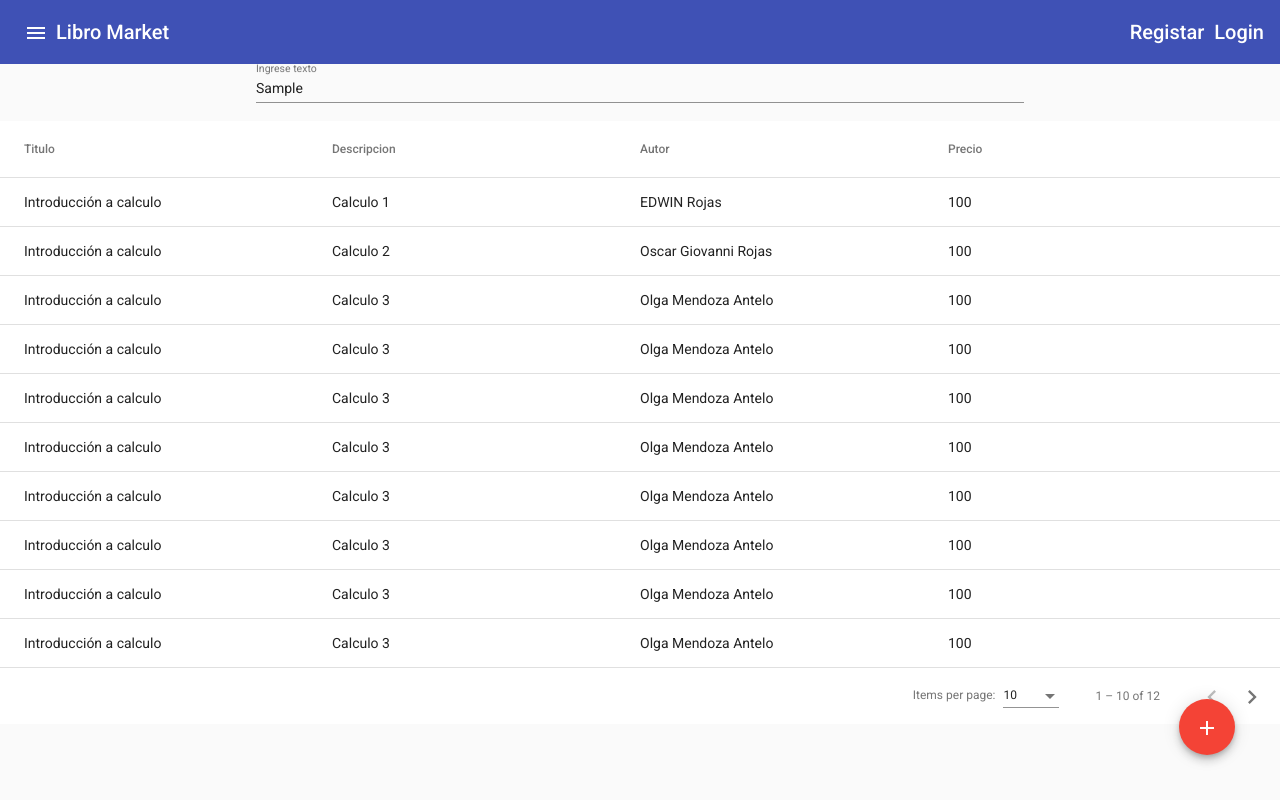
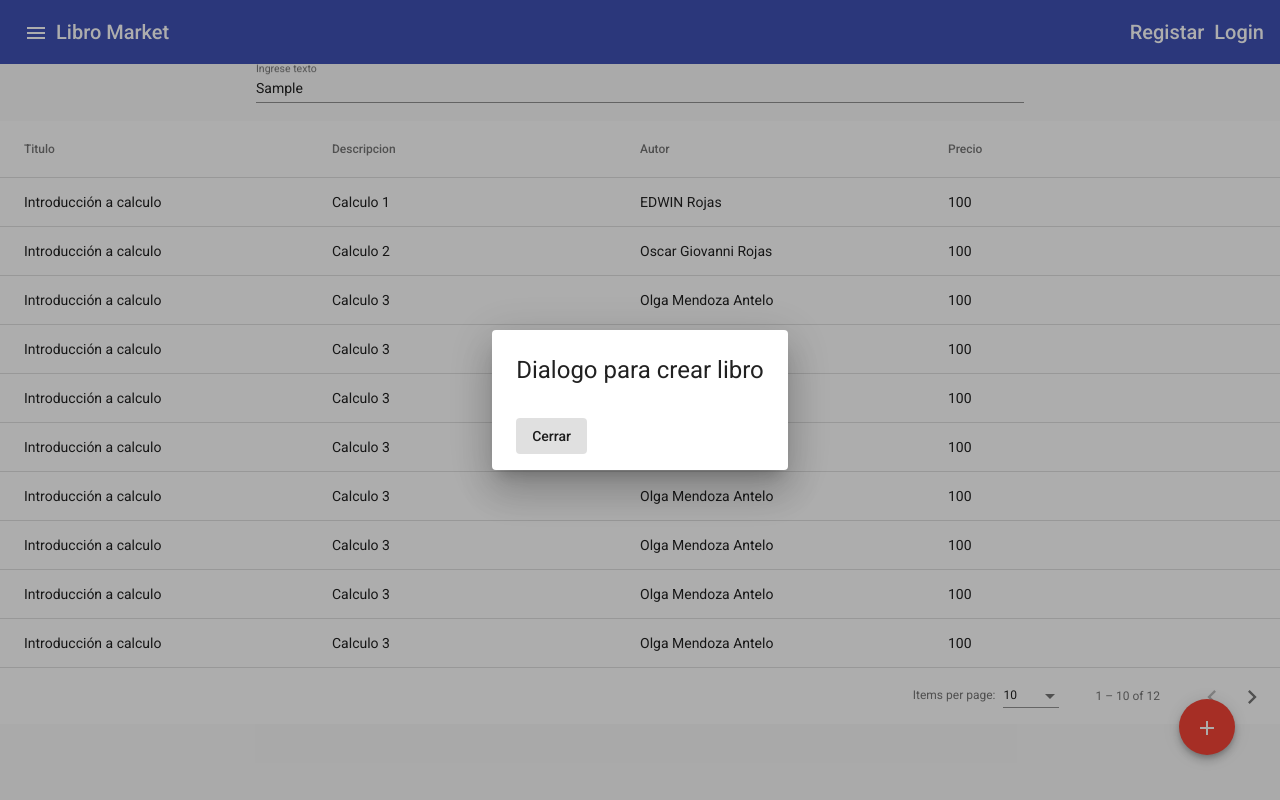
Before and after one commit to frodorix/Microservices, an Angular app in the folder Angular/my-web-app/: page /books in a window 1280 px wide. Both pictures are taken after typing "Sample" into the empty fields and a click on the button "add". Built offline with nearby package versions, Linux system fonts and the light colour scheme.

Commit message:
Create Material Dialog

```diff
--- /dev/null
+++ b/Angular/my-web-app/src/app/books/book-nuevo/book-nuevo.component.html
@@ -0,0 +1,4 @@
+<h1>Dialogo para crear libro</h1>
+<mat-dialog-actions>
+  <button mat-button [mat-dialog-close]="true">Cerrar</button>
+</mat-dialog-actions>
--- /dev/null
+++ b/Angular/my-web-app/src/app/books/book-nuevo/book-nuevo.component.ts
@@ -0,0 +1,15 @@
+import { Component, OnInit } from '@angular/core';
+
+@Component({
+  selector: 'app-book-nuevo',
+  templateUrl: './book-nuevo.component.html',
+  styleUrls: ['./book-nuevo.component.css']
+})
+export class BookNuevoComponent implements OnInit {
+
+  constructor() { }
+
+  ngOnInit(): void {
+  }
+
+}
--- a/Angular/my-web-app/src/app/books/books.component.html
+++ b/Angular/my-web-app/src/app/books/books.component.html
@@ -35,6 +35,6 @@
 
 </mat-paginator>
 
-<button mat-fab id="boton-agregar" color="warn">
+<button mat-fab id="boton-agregar" color="warn" (click)="abrirDialogo()">
   <mat-icon>add</mat-icon>
 </button>
--- a/Angular/my-web-app/src/app/books/books.component.ts
+++ b/Angular/my-web-app/src/app/books/books.component.ts
@@ -4,6 +4,8 @@
 import { MatTableDataSource } from '@angular/material/table';
 import { MatSort } from '@angular/material/sort';
 import { MatPaginator } from '@angular/material/paginator';
+import { MatDialog } from '@angular/material/dialog';
+import { BookNuevoComponent } from './book-nuevo/book-nuevo.component';
 
 @Component({
   selector: 'app-books',
@@ -18,11 +20,11 @@
   ordenamiento!: MatSort;
   @ViewChild(MatPaginator) paginacion!: MatPaginator;
 
-  constructor(private booksService: BooksService) {}
+  constructor(private booksService: BooksService, private dialog: MatDialog) {}
 
   ngAfterViewInit(): void {
     this.dataSource.sort = this.ordenamiento;
-    this.dataSource.paginator=this.paginacion;
+    this.dataSource.paginator = this.paginacion;
   }
 
   ngOnInit(): void {
@@ -32,4 +34,8 @@
   filtrar(filtro: any) {
     this.dataSource.filter = filtro.value;
   }
+
+  abrirDialogo() {
+    this.dialog.open(BookNuevoComponent);
+  }
 }
--- a/Angular/my-web-app/src/app/material/material.module.ts
+++ b/Angular/my-web-app/src/app/material/material.module.ts
@@ -11,6 +11,7 @@
 import {MatTableModule} from '@angular/material/table';
 import {MatSortModule} from '@angular/material/sort';
 import { MatPaginatorModule } from '@angular/material/paginator';
+import {MatDialogModule} from '@angular/material/dialog';
 
 @NgModule({
   declarations: [],
@@ -27,6 +28,7 @@
     MatTableModule,
     MatSortModule,
     MatPaginatorModule,
+    MatDialogModule,
   ],
   exports:[
     MatButtonModule,
@@ -40,6 +42,7 @@
     MatTableModule,
     MatSortModule,
     MatPaginatorModule,
+    MatDialogModule,
   ]
 })
 export class MaterialModule { }
```
Also changed, not shown: Angular/my-web-app/src/app/app.module.ts (+5 -2 lines), Angular/my-web-app/src/app/books/book-nuevo/book-nuevo.component.css (added), 1 other file (tests, documents, lock files or other folders).
